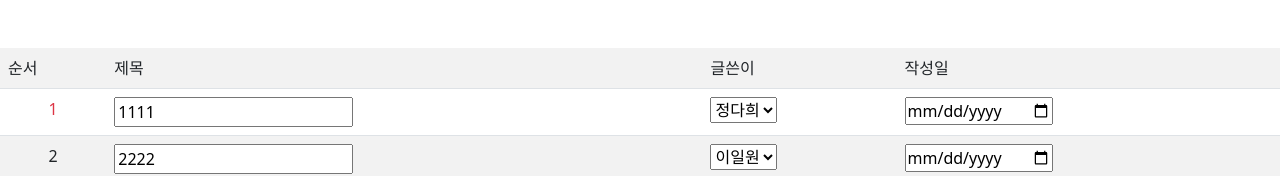
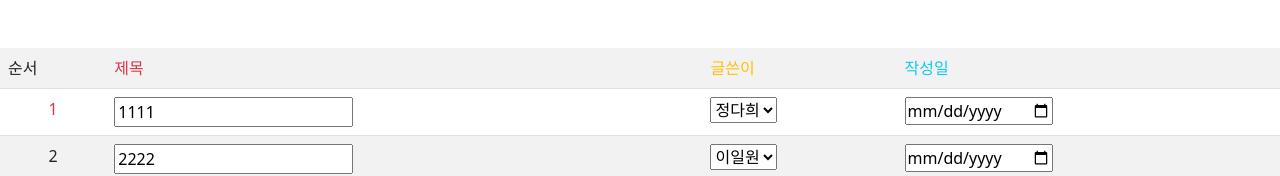
Before and after one commit to clouari/Boot, a plain HTML site: page table.html in a window 1280 px wide. Shown: the top 176 px of the page. Drawn offline with nearby package versions, Linux system fonts and the light colour scheme.

Commit message:
class에 색 변경

```diff
--- a/table.html
+++ b/table.html
@@ -17,9 +17,9 @@
 
                 <tr>
                     <td>순서</td>
-                    <td>제목</td>
-                    <td>글쓴이</td>
-                    <td>작성일</td>
+                    <td class="name text-danger">제목</td>
+                    <td class="wri text-warning">글쓴이</td>
+                    <td class="da text-info">작성일</td>
                 </tr>
                 <tr>
                     <td align="center">1</td>
```
